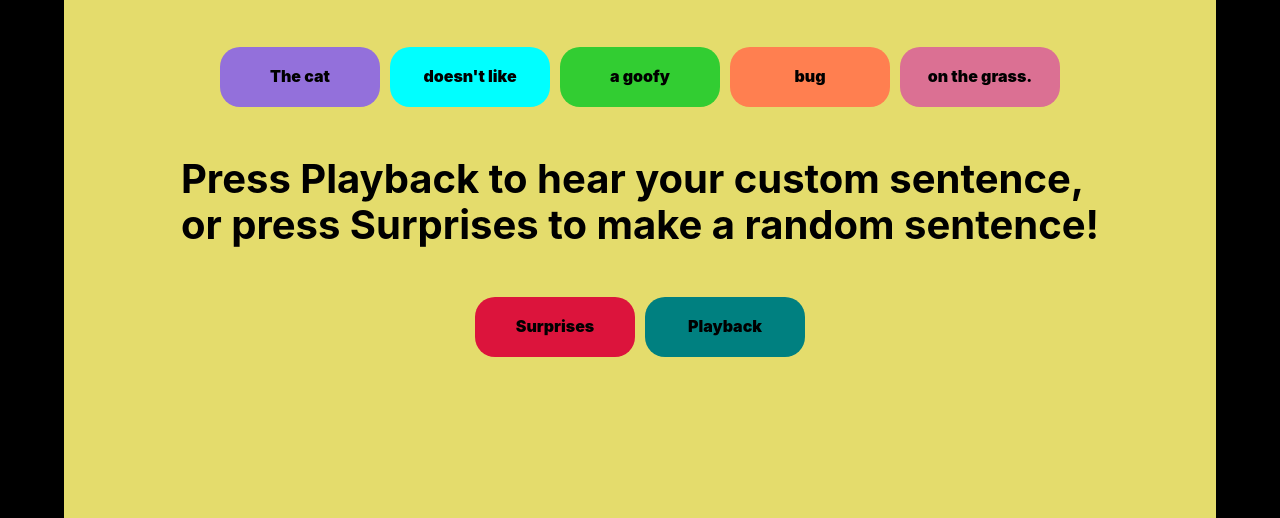
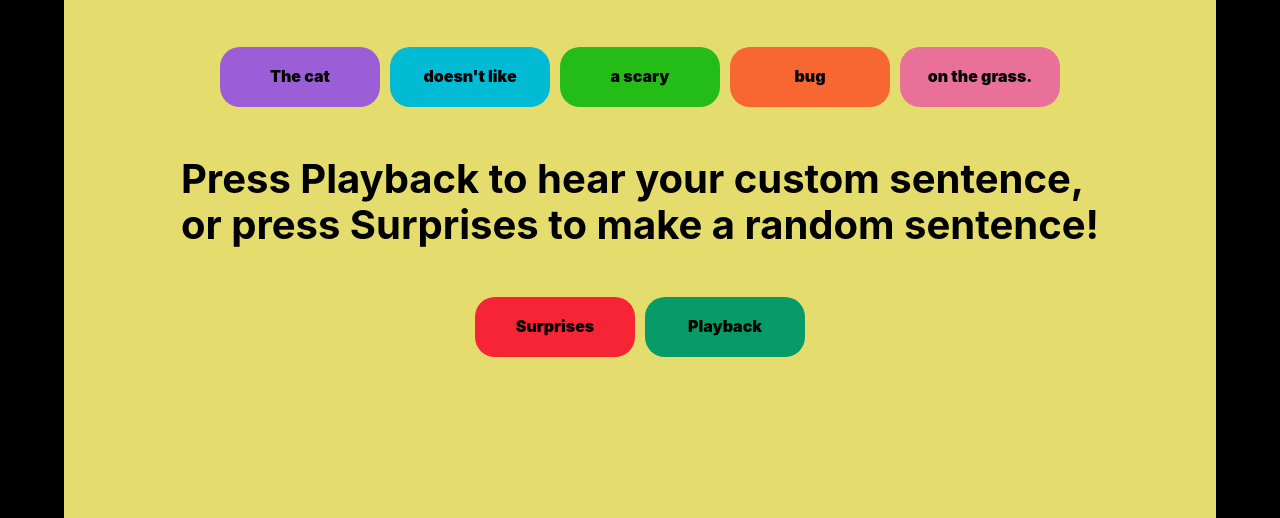
Before and after one commit to jasaj316/Assignment_1_Justin_Smith, a plain HTML site: page index.html in a window 1280 px wide. Shown: the part 282-800 px from the top of the page. Drawn offline with Linux system fonts and the light colour scheme; a web font is replaced by a local one.

Commit message:
improved appearance for final demo

```diff
--- a/css/main.css
+++ b/css/main.css
@@ -45,31 +45,31 @@ button:hover {
 
 /*Button background colours*/
 #choice-1 {
-  background-color: mediumpurple;
+  background-color: rgb(156, 94, 214);
 }
 
 #choice-2 {
-  background-color: cyan;
+  background-color: rgb(1, 186, 211);
 }
 
 #choice-3 {
-  background-color: limegreen;
+  background-color: rgb(36, 189, 23);
 }
 
 #choice-4 {
-  background-color: coral;
+  background-color: rgb(248, 102, 49);
 }
 
 #choice-5 {
-  background-color: palevioletred;
+  background-color: rgb(233, 113, 153);
 }
 
 #speak {
-  background-color: teal;
+  background-color: rgb(7, 155, 106);
 }
 
 #random {
-  background-color: crimson;
+  background-color: rgb(247, 36, 54);
 }
 
 /*text size and spacing*/
--- a/index.html
+++ b/index.html
@@ -4,7 +4,7 @@
 <head>
   <meta charset="utf-8" />
   <meta name="viewport" content="width=device-width, initial-scale=1.0" />
-  <title>Assignment 1 | COMP1073 Client-Side JavaScript</title>
+  <title>See N' Say Story Maker</title>
   <link rel="stylesheet" href="css/normalize.css" />
   <link rel="stylesheet" href="css/main.css" />
   <script async src="js/app.js"></script>
--- a/js/app.js
+++ b/js/app.js
@@ -12,7 +12,7 @@ let textP = document.querySelector("section > p");
 let choiceWords = [
   ["The turkey", "Mom", "Dad", "The dog", "My Teacher", "The elephant", "The cat"],
   ["sat on", "ate", "danced with", "saw", "doesn't like", "kissed"],
-  ["a funny", "a scary", "a goofy", "a funny", "a slimy", "a barking", "a fat"],
+  ["a funny", "a scary", "a goofy", "a slimy", "a barking", "a fat"],
   ["goat", "monkey", "fish", "cow", "frog", "bug", "worm"],
   ["on the moon.", "on the chair.", "in my spaghetti.", "in my soup.", "on the grass.", "in my shoes."]
 ];
```
Also changed, not shown: 1 other file.
